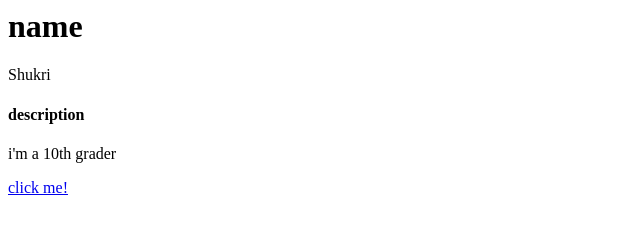
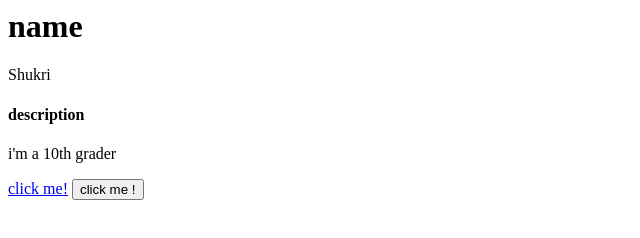
Before and after one commit to shukrimumin/shukrimumin.github.io, a plain HTML site: page index.html in a window 1280 px wide. Shown: the whole page, without its empty margins (0-640 px from the left). Drawn offline with Linux system fonts and the light colour scheme.

Commit message:
click me

```diff
--- a/index.html
+++ b/index.html
@@ -3,3 +3,4 @@
 <h4>description</h4>
 <p>i'm a 10th grader</p>
 <a href ="https://github.com/shukrimumin">click me!</a>
+<button type="button" name="button">click me !</button>
```
